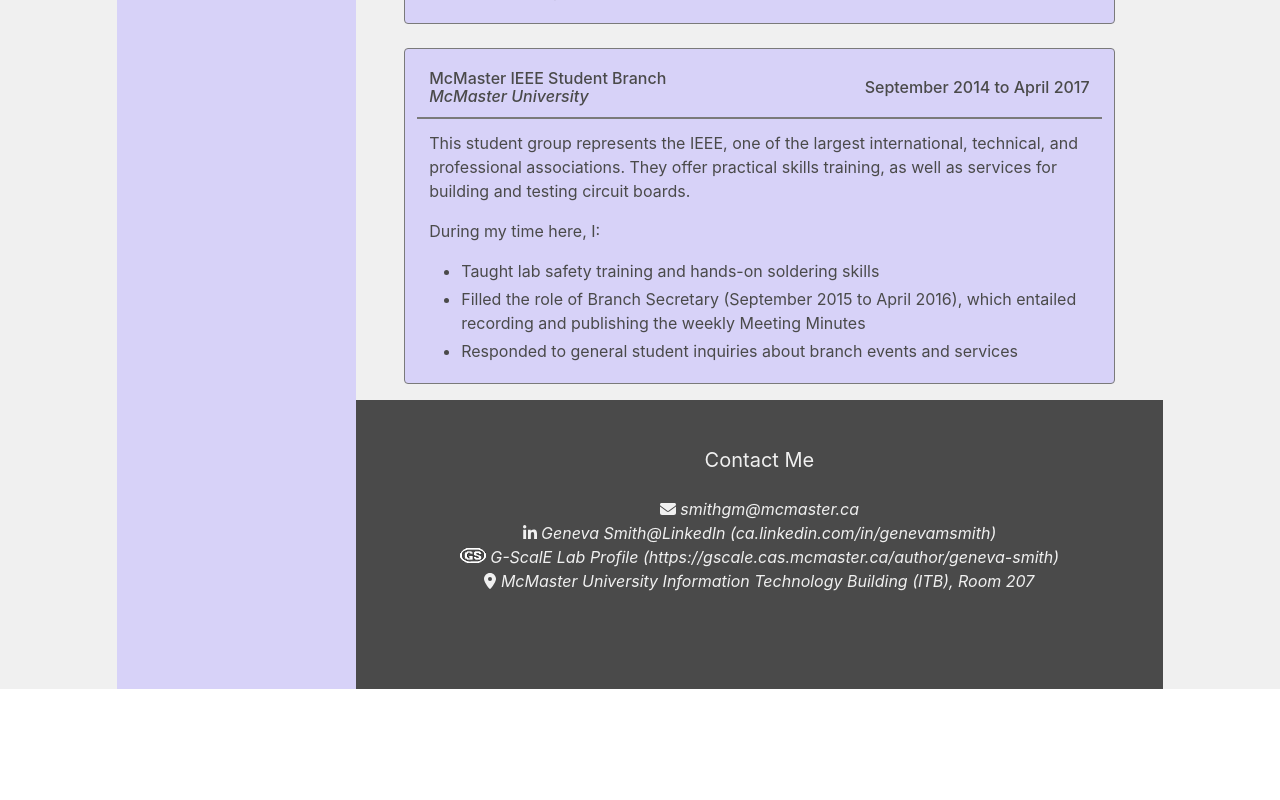
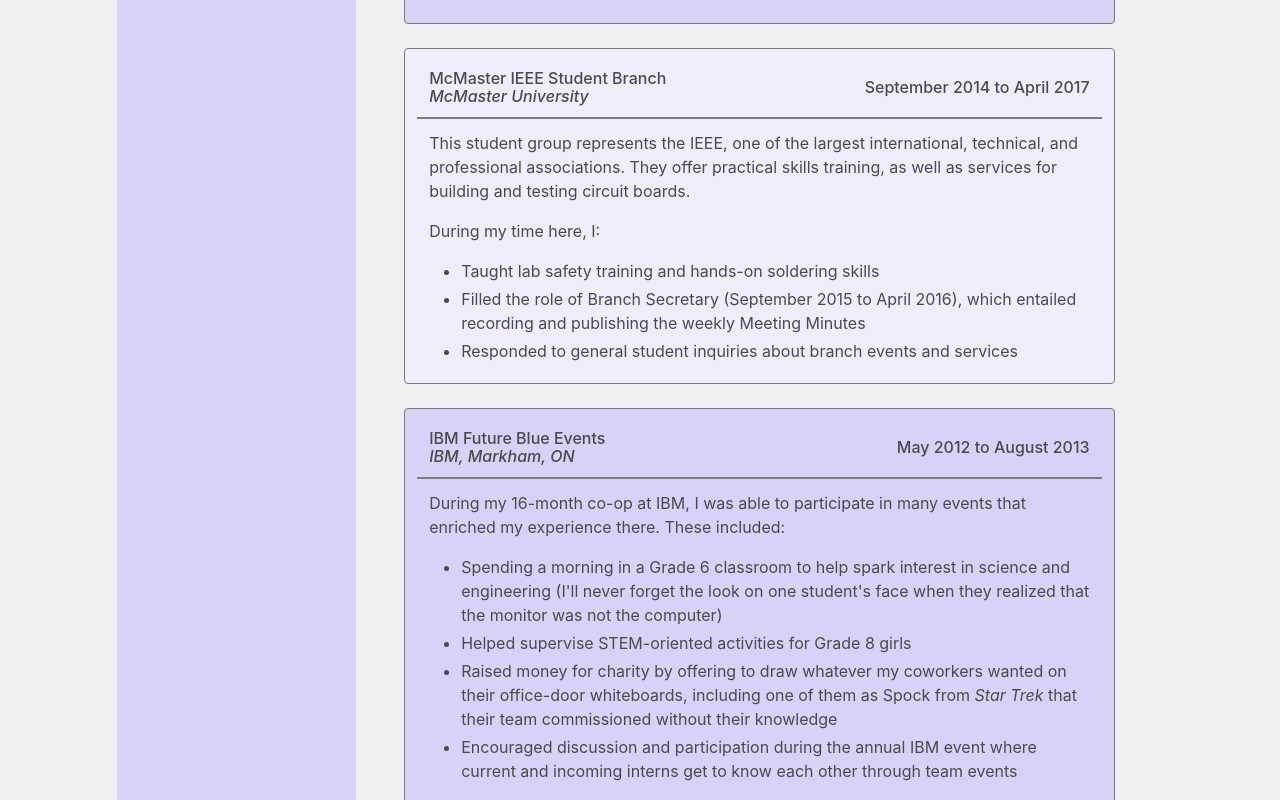
Before and after one commit to GenevaS/website, a Next.js app: page /community in a window 1280 px wide. Shown: the part 780-1580 px from the top of the page. Before the commit the page ends 1469 px from the top, so only its background shows below. Built offline with nearby package versions, Linux system fonts and the light colour scheme; some icons are missing.

Commit message:
Added to community page

```diff
--- a/pages/community.js
+++ b/pages/community.js
@@ -107,7 +107,8 @@
                                 </p>
                               }
                               pictureSrc={null}
-                              pictureAlt="">
+                              pictureAlt=""
+                              lighter>
                         <div className='content'>
                           <p>
                             This student group represents the IEEE, one of the largest international, technical,
@@ -134,6 +135,51 @@
                           </ul>
                         </div>
                       </InfoTile>
+
+                      <InfoTile tileTitle={
+                                  <p className='has-text-weight-medium px-3'>
+                                    IBM Future Blue Events
+                                    <br></br>
+                                    <i>IBM, Markham, ON</i>
+                                  </p>
+                              }
+                              tileLink={
+                                <p className='has-text-weight-medium px-3'>
+                                  May 2012 to August 2013
+                                </p>
+                              }
+                              pictureSrc={null}
+                              pictureAlt="">
+                        <div className='content'>
+                          <p>
+                            During my 16-month co-op at IBM, I was able to participate in many events
+                            that enriched my experience there. These included:
+                          </p>
+
+                          <ul>
+                            <li>
+                              Spending a morning in a Grade 6 classroom to help spark interest in
+                              science and engineering (I&#39;ll never forget the look on one
+                              student&#39;s face when they realized that the monitor was not the computer)
+                            </li>
+
+                            <li>
+                              Helped supervise STEM-oriented activities for Grade 8 girls
+                            </li>
+
+                            <li>
+                              Raised money for charity by offering to draw whatever my coworkers wanted on
+                              their office-door whiteboards, including one of them as Spock
+                              from <i>Star Trek</i> that their team commissioned without their knowledge
+                            </li>
+
+                            <li>
+                              Encouraged discussion and participation during the annual IBM event where current
+                              and incoming interns get to know each other through team events
+                            </li>
+                          </ul>
+                        </div>
+                      </InfoTile>
                     </div>
                   </div>
                 </div>
```
